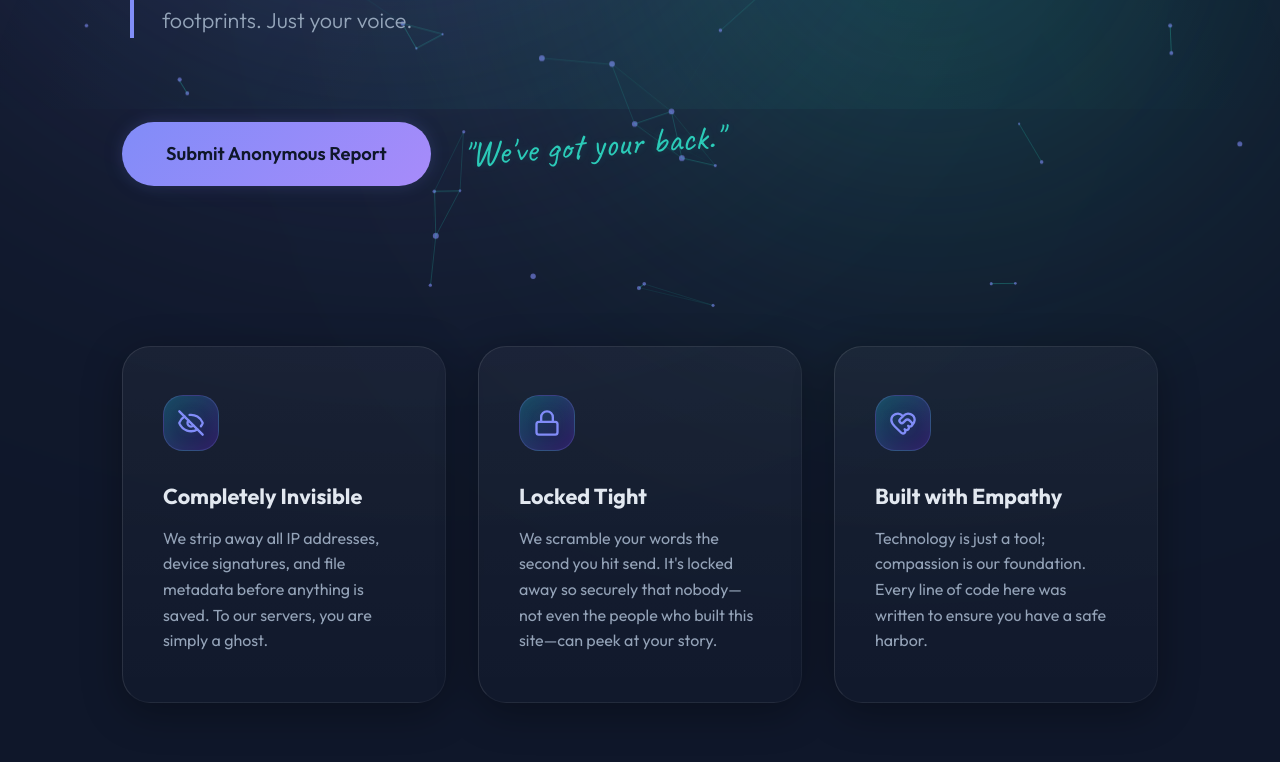
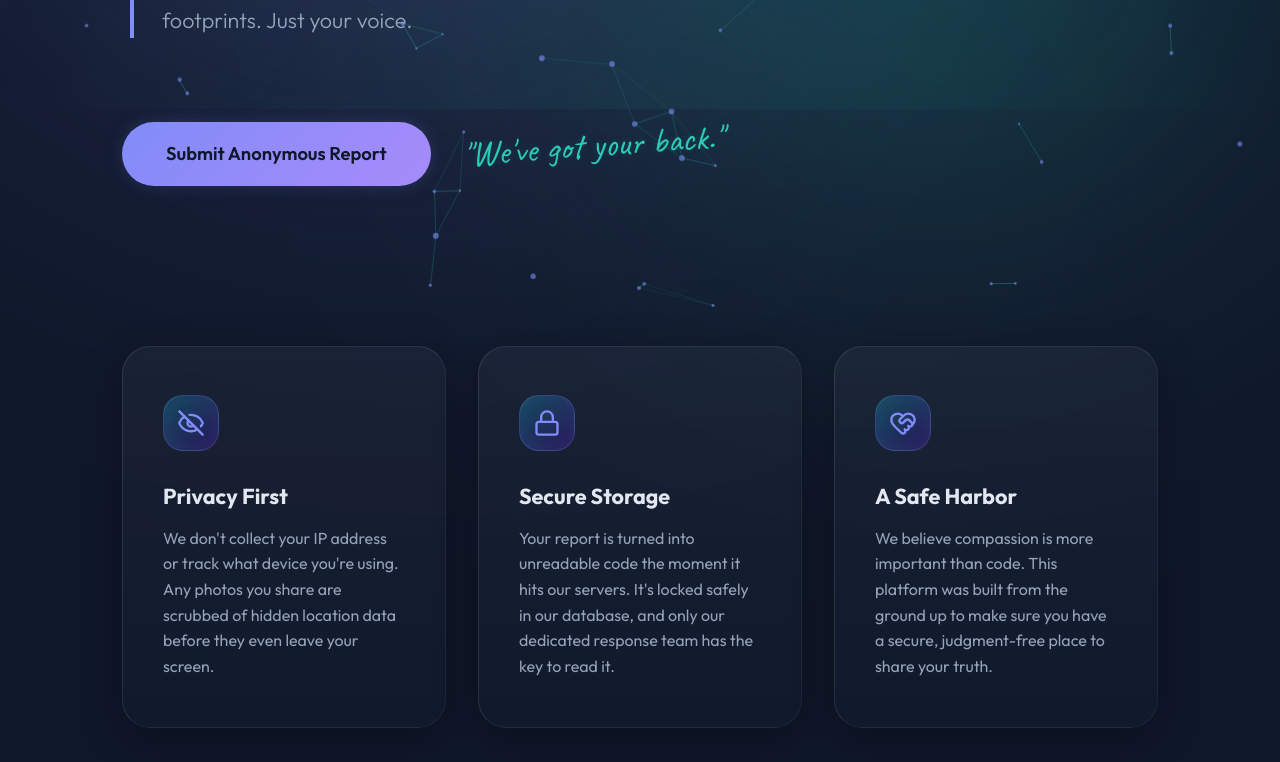
Before and after one commit to mrsreeindian/cyber-report, a Next.js app: page / in a window 1280 px wide. Shown: the part 691-1453 px from the top of the page. Built offline with nearby package versions, Linux system fonts and the light colour scheme.

Commit message:
UI/UX: Rewrote feature cards to be 100% factually accurate and human-centric

```diff
--- a/src/app/page.tsx
+++ b/src/app/page.tsx
@@ -39,24 +39,24 @@ export default function Home() {
           <div className="feature-icon" style={{ margin: '0 0 1.75rem 0' }}>
             <EyeOff size={28} />
           </div>
-          <h3 className="feature-title">Completely Invisible</h3>
-          <p className="feature-desc">We strip away all IP addresses, device signatures, and file metadata before anything is saved. To our servers, you are simply a ghost.</p>
+          <h3 className="feature-title">Privacy First</h3>
+          <p className="feature-desc">We don't collect your IP address or track what device you're using. Any photos you share are scrubbed of hidden location data before they even leave your screen.</p>
         </div>
 
         <div className="feature-card" style={{ alignItems: 'flex-start', textAlign: 'left', padding: '3rem 2.5rem' }}>
           <div className="feature-icon" style={{ margin: '0 0 1.75rem 0' }}>
             <Lock size={28} />
           </div>
-          <h3 className="feature-title">Locked Tight</h3>
-          <p className="feature-desc">We scramble your words the second you hit send. It's locked away so securely that nobody—not even the people who built this site—can peek at your story.</p>
+          <h3 className="feature-title">Secure Storage</h3>
+          <p className="feature-desc">Your report is turned into unreadable code the moment it hits our servers. It's locked safely in our database, and only our dedicated response team has the key to read it.</p>
         </div>
 
         <div className="feature-card" style={{ alignItems: 'flex-start', textAlign: 'left', padding: '3rem 2.5rem' }}>
           <div className="feature-icon" style={{ margin: '0 0 1.75rem 0' }}>
             <HeartHandshake size={28} />
           </div>
-          <h3 className="feature-title">Built with Empathy</h3>
-          <p className="feature-desc">Technology is just a tool; compassion is our foundation. Every line of code here was written to ensure you have a safe harbor.</p>
+          <h3 className="feature-title">A Safe Harbor</h3>
+          <p className="feature-desc">We believe compassion is more important than code. This platform was built from the ground up to make sure you have a secure, judgment-free place to share your truth.</p>
         </div>
       </div>
     </>
```
